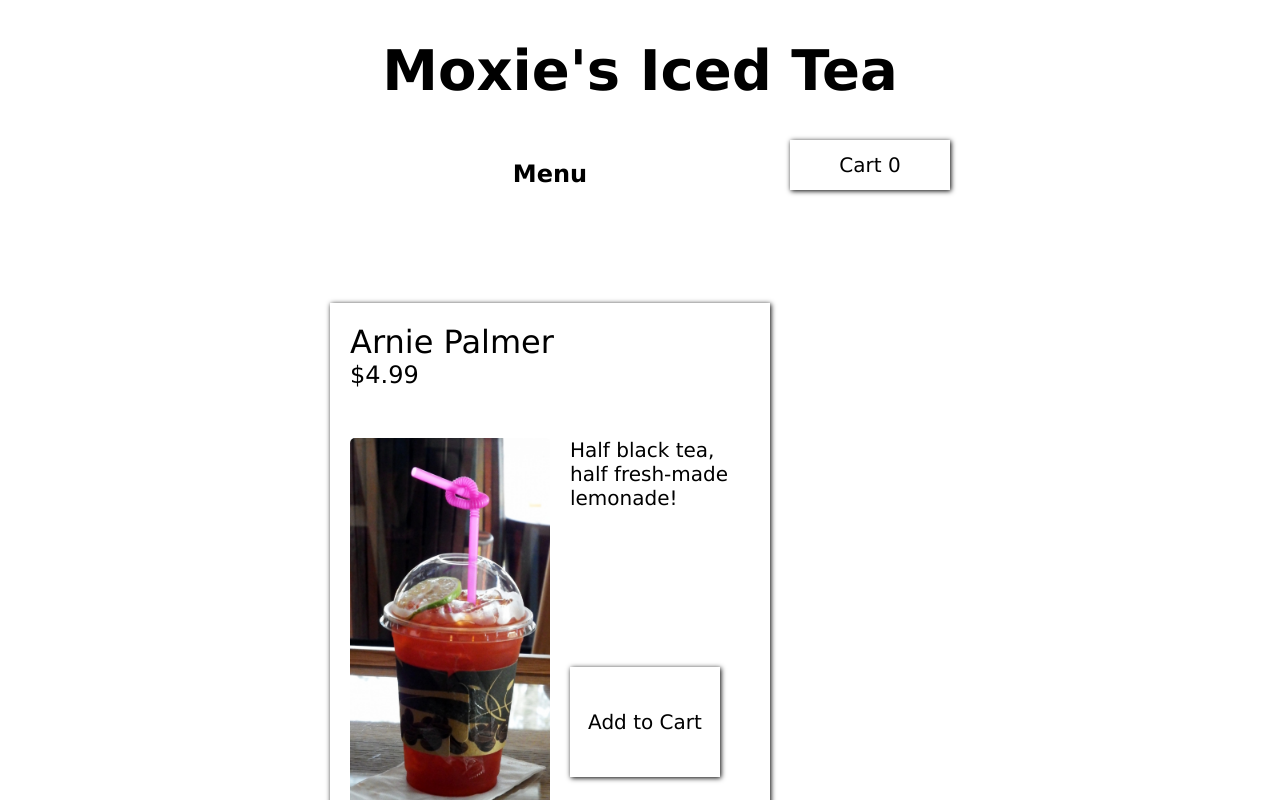
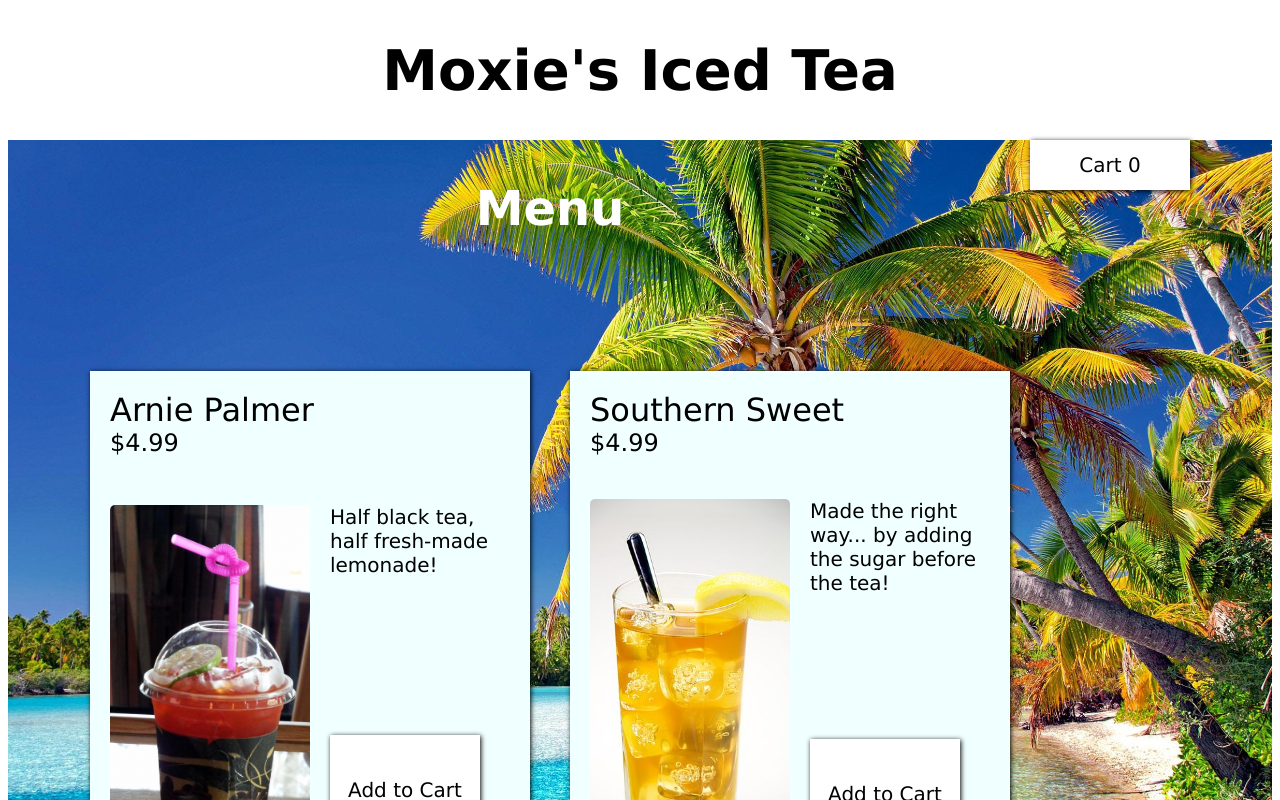
Before and after one commit to EricSorum/tea-shop, a React (Create React App) app: page / in a window 1280 px wide. Shown: the top 800 px of the page. Built offline with nearby package versions, Linux system fonts and the light colour scheme.

Commit message:
Further improved style.

```diff
--- a/src/components/Cart.js
+++ b/src/components/Cart.js
@@ -16,7 +16,7 @@ export class Cart extends Component {
     return (
       <div className={style.cartDiv}>
         <div><button className={style.cartButton} onClick={this.toggleCart}>Cart  {this.props.cartItems.length}</button></div>
-        <div>
+        <div className={style.cartBox}>
           {this.state.showCart ? <CartMap items={this.props.cartItems} removeFromCart={this.props.removeFromCart}/> : null}
         </div>
       </div>
--- a/src/styles/App.css
+++ b/src/styles/App.css
@@ -6,5 +6,6 @@
   display: flex;
   justify-content:center;
   gap: 20px;
-
+  background: url('../components/images/beach.jpg') no-repeat fixed;
+  background-size: cover;
 }
--- a/src/styles/Cart.module.css
+++ b/src/styles/Cart.module.css
@@ -23,3 +23,9 @@
 .cartButton:hover {
   background-color: rgb(122, 255, 237);
 }
+
+.cartBox {
+  position: relative;
+  top: 20px;
+  background-color: azure;
+}
--- a/src/styles/CartItem.module.css
+++ b/src/styles/CartItem.module.css
@@ -11,8 +11,7 @@
    width: 350px;
    height: 100px;
    margin-top: 60px;
-   background-color: white;
-   box-shadow: 1px 1px 5px;
+   background-color: azure;
 
    padding: 20px;
    gap: 20px;
@@ -24,6 +23,7 @@
    flex-direction: column;
    justify-content: center;
    align-items: center;
+   width: 210px;
 }
 
 .D {
@@ -35,8 +35,8 @@
 }
 
 .Name {
-   font-size: 2rem;
-   white-space: nowrap;
+   font-size: 1.5rem;
+   text-align: center;
 }
 
 .Price {
@@ -56,8 +56,8 @@
 
 .removeButton {
    background-color: white;
-   width: 120px;
-   height: 70px;
+   width: 100px;
+   height: 50px;
    border: none;
    box-shadow: 1px 1px 5px;
    font-size: 1rem;
--- a/src/styles/Menu.module.css
+++ b/src/styles/Menu.module.css
@@ -5,3 +5,8 @@
   min-width: 400px;
   min-height: 600px;
  }
+
+ h2 {
+  font-size: 3rem;
+  color: white;
+ }
--- a/src/styles/MenuMap.module.css
+++ b/src/styles/MenuMap.module.css
@@ -2,8 +2,9 @@
    list-style: none;
    padding-left: 0;
    display: grid;
-   grid-template-columns: auto;
+   grid-template-columns: 1fr 1fr;
    grid-template-rows: auto;
+   column-gap: 40px;
 }
 
 .itemGrid {
@@ -17,6 +18,7 @@
    width: 400px;
    height: 500px;
    margin-top: 60px;
+   background-color: azure;
    box-shadow: 1px 1px 5px;
    border-radius: 0px;
    padding: 20px;
```
